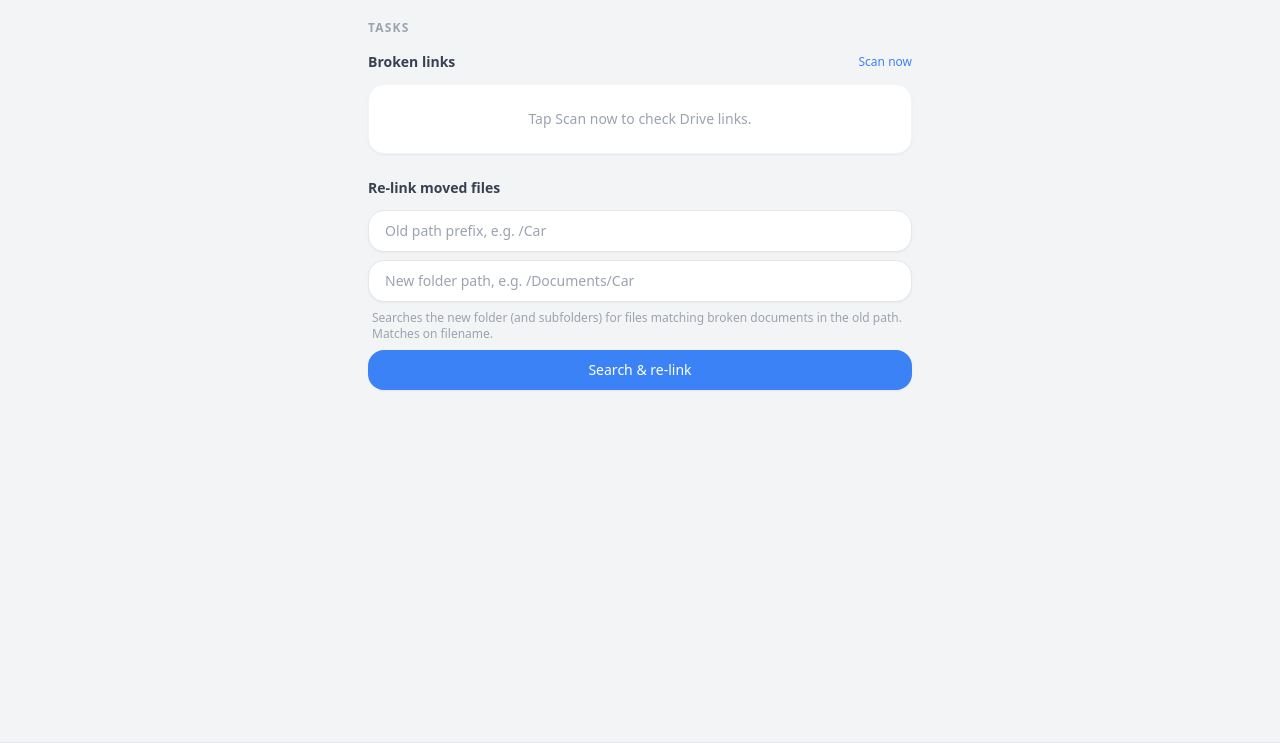
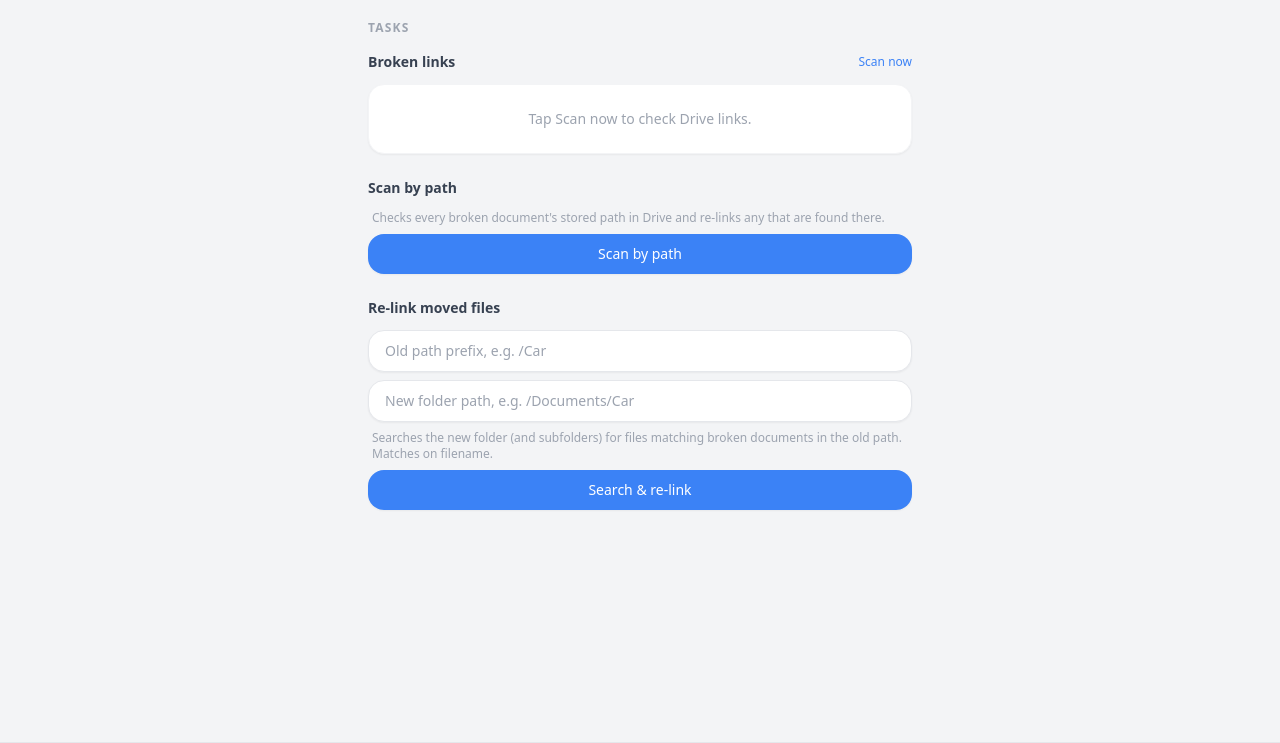
Before and after one commit to robcmorgan/scanny, a FastAPI app: page /tasks in a window 1280 px wide. Shown: the top 743 px of the page. Run offline with FastAPI, Linux system fonts and the light colour scheme; data that the repository does not hold is empty; some libraries are stand-ins or nearby versions.

Commit message:
Add 'Scan by path' task to re-link broken docs by their stored Drive path
Checks every broken document's desired_full_path in Drive directly —
more precise than the filename-based relink since it navigates the exact
folder tree. Caches resolved folder IDs to avoid redundant API calls.
After completing, OOB-refreshes the broken links list automatically.

Co-Authored-By: Claude Sonnet 4.6 <noreply@anthropic.com>

```diff
--- a/app/main.py
+++ b/app/main.py
@@ -1460,6 +1460,127 @@ async def relink_status(request: Request, db: AsyncSession = Depends(get_db)):
     })
 
 
+# ---------------------------------------------------------------------------
+# Path-scan: find broken docs at their desired_full_path in Drive
+# ---------------------------------------------------------------------------
+
+_path_scan_state: dict = {"running": False, "total": 0, "checked": 0, "linked": 0, "error": None}
+
+
+def _dq(s: str) -> str:
+    """Escape single quotes for Drive API query strings."""
+    return s.replace("\\", "\\\\").replace("'", "\\'")
+
+
+async def _run_path_scan() -> None:
+    import asyncio as _asyncio
+    from config import settings as _settings
+
+    _path_scan_state.update({"running": True, "total": 0, "checked": 0, "linked": 0, "error": None})
+    try:
+        async with AsyncSessionLocal() as db:
+            result = await db.execute(
+                select(Document).where(
+                    Document.broken_link == True,
+                    Document.desired_full_path.isnot(None),
+                )
+            )
+            docs = result.scalars().all()
+            _path_scan_state["total"] = len(docs)
+
+            used_result = await db.execute(
+                select(Document.drive_file_id).where(Document.drive_file_id.isnot(None))
+            )
+            already_used: set = {r[0] for r in used_result}
+
+            service = get_drive_service()
+            folder_cache: dict = {}
+
+            for doc in docs:
+                path = doc.desired_full_path
+                for marker in ("My Drive/", "My drive/"):
+                    if marker in path:
+                        path = "/" + path.split(marker, 1)[1]
+                        break
+
+                parts = [p for p in path.strip("/").split("/") if p]
+                if len(parts) < 2:
+                    _path_scan_state["checked"] += 1
+                    continue
+
+                folder_parts, filename = parts[:-1], parts[-1]
+                folder_key = "/".join(folder_parts)
+
+                if folder_key not in folder_cache:
+                    current_id = _settings.drive_filed_root_folder_id
+                    ok = True
+                    for part in folder_parts:
+                        req = service.files().list(
+                            q=f"name = '{_dq(part)}' and '{current_id}' in parents and mimeType = 'application/vnd.google-apps.folder' and trashed = false",
+                            fields="files(id)", pageSize=1,
+                        )
+                        resp = await _asyncio.to_thread(req.execute)
+                        hits = resp.get("files", [])
+                        if not hits:
+                            ok = False
+                            break
+                        current_id = hits[0]["id"]
+                    folder_cache[folder_key] = current_id if ok else None
+
+                folder_id = folder_cache.get(folder_key)
+                if folder_id:
+                    req = service.files().list(
+                        q=f"name = '{_dq(filename)}' and '{folder_id}' in parents and trashed = false",
+                        fields="files(id)", pageSize=1,
+                    )
+                    resp = await _asyncio.to_thread(req.execute)
+                    hits = resp.get("files", [])
+                    if hits and hits[0]["id"] not in already_used:
+                        fid = hits[0]["id"]
+                        doc.drive_file_id = fid
+                        doc.broken_link = False
+                        already_used.add(fid)
+                        _path_scan_state["linked"] += 1
+
+                _path_scan_state["checked"] += 1
+
+            await db.commit()
+    except Exception as e:
+        _path_scan_state["error"] = str(e)
+    finally:
+        _path_scan_state["running"] = False
+
+
+@app.post("/tasks/path-scan", response_class=HTMLResponse)
+async def start_path_scan(request: Request, background_tasks: BackgroundTasks):
+    if not get_credentials():
+        return HTMLResponse('<p class="text-red-500 text-sm text-center py-4">Drive not connected.</p>')
+    if not _path_scan_state["running"]:
+        background_tasks.add_task(_run_path_scan)
+    return templates.TemplateResponse("_path_scan.html", {"request": request, "path_scan_state": _path_scan_state})
+
+
+@app.get("/tasks/path-scan/status", response_class=HTMLResponse)
+async def path_scan_status(request: Request, db: AsyncSession = Depends(get_db)):
+    broken: list = []
+    refresh = not _path_scan_state["running"] and bool(_path_scan_state.get("checked"))
+    if refresh and not _link_scan["running"]:
+        result = await db.execute(
+            select(Document)
+            .options(joinedload(Document.group), joinedload(Document.subgroup))
+            .where(Document.broken_link == True)
+            .order_by(desc(Document.time_file_was_imported))
+        )
+        broken = result.scalars().all()
+    return templates.TemplateResponse("_path_scan.html", {
+        "request": request,
+        "path_scan_state": _path_scan_state,
+        "refresh_broken": refresh,
+        "broken_links": broken,
+        "scan_state": _link_scan,
+    })
+
+
 @app.get("/tasks", response_class=HTMLResponse)
 async def tasks(request: Request, db: AsyncSession = Depends(get_db)):
     broken: list = []
@@ -1477,6 +1598,7 @@ async def tasks(request: Request, db: AsyncSession = Depends(get_db)):
         "broken_links": broken,
         "scan_state": _link_scan,
         "relink_state": _relink_state,
+        "path_scan_state": _path_scan_state,
     })
 
 
--- /dev/null
+++ b/app/templates/_path_scan.html
@@ -0,0 +1,46 @@
+{% if path_scan_state.running %}
+
+<div hx-get="/tasks/path-scan/status"
+     hx-trigger="every 2s"
+     hx-target="#path-scan-section"
+     hx-swap="innerHTML"
+     class="text-center py-6">
+  <div class="w-6 h-6 rounded-full border-2 border-gray-300 border-t-gray-600 animate-spin mx-auto mb-3"></div>
+  <p class="text-sm text-gray-500">
+    {% if path_scan_state.total %}
+    Checked {{ path_scan_state.checked }} / {{ path_scan_state.total }} &middot; linked {{ path_scan_state.linked }}
+    {% else %}Scanning Drive&hellip;{% endif %}
+  </p>
+</div>
+
+{% else %}
+
+{% if path_scan_state.error %}
+<div class="bg-red-50 border border-red-100 rounded-2xl px-4 py-3 mb-3">
+  <p class="text-sm text-red-600">{{ path_scan_state.error }}</p>
+</div>
+{% elif path_scan_state.checked %}
+<div class="bg-white border border-gray-100 rounded-2xl px-4 py-3 mb-3 shadow-sm">
+  <p class="text-sm text-gray-700">
+    Linked <strong>{{ path_scan_state.linked }}</strong> of {{ path_scan_state.total }} documents.
+    {% if path_scan_state.total - path_scan_state.linked %}<span class="text-gray-400">{{ path_scan_state.total - path_scan_state.linked }} not found at path.</span>{% endif %}
+  </p>
+</div>
+{% endif %}
+
+<p class="text-xs text-gray-400 px-1 mb-2">Checks every broken document's stored path in Drive and re-links any that are found there.</p>
+<button
+  hx-post="/tasks/path-scan"
+  hx-target="#path-scan-section"
+  hx-swap="innerHTML"
+  class="w-full bg-blue-500 text-white rounded-2xl px-4 py-2.5 text-sm font-medium active:bg-blue-600 transition-colors shadow-sm">
+  Scan by path
+</button>
+
+{% endif %}
+
+{% if refresh_broken is defined and refresh_broken %}
+<div id="broken-links-section" hx-swap-oob="innerHTML">
+  {% include "_broken_links.html" %}
+</div>
+{% endif %}
--- a/app/templates/tasks.html
+++ b/app/templates/tasks.html
@@ -34,6 +34,14 @@
   </div>
 </div>
 
+<!-- Scan by path -->
+<div class="mb-6">
+  <p class="text-sm font-semibold text-gray-700 mb-3">Scan by path</p>
+  <div id="path-scan-section">
+    {% include "_path_scan.html" %}
+  </div>
+</div>
+
 <!-- Re-link moved files -->
 <div class="mb-6">
   <p class="text-sm font-semibold text-gray-700 mb-3">Re-link moved files</p>
```
